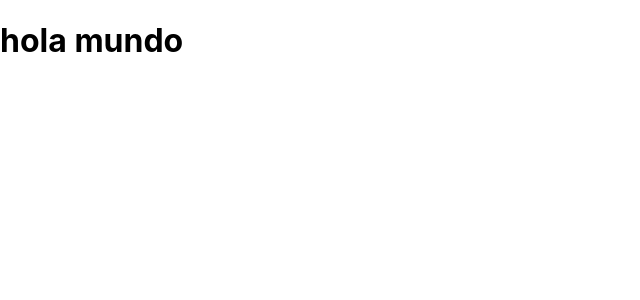
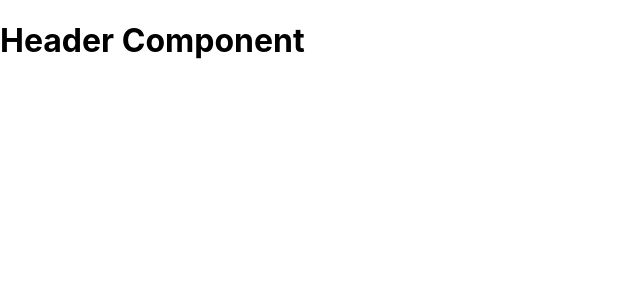
Before and after one commit to androettojuan/tienda-online, a React (Create React App) app: page / in a window 1280 px wide. Shown: the top 300 px of the page, without its empty margins (0-640 px from the left). Built offline with nearby package versions, Linux system fonts and the light colour scheme.

Commit message:
creacion  header y fix en themes

```diff
--- a/src/App.js
+++ b/src/App.js
@@ -1,7 +1,9 @@
+import Header from "./components/Header/Header";
+
 function App() {
   return (
     <div>
-      <h1>hola mundo</h1>
+      <Header></Header>
     </div>
   );
 }
--- a/src/components/Header/Header.jsx
+++ b/src/components/Header/Header.jsx
@@ -1,11 +1,12 @@
-import React from 'react';
+import React from "react";
+import { StyledHeader } from "./Header.styles";
 
 function Header() {
-    return (
-        <div>
-            <h1>Header Component</h1>
-        </div>
-    );
+  return (
+    <StyledHeader>
+      <h1>Header Component</h1>
+    </StyledHeader>
+  );
 }
 
 export default Header;
--- a/src/components/Header/Header.styles.js
+++ b/src/components/Header/Header.styles.js
@@ -0,0 +1,3 @@
+import { styled } from "../../theme/styled";
+
+export const StyledHeader = styled("div", {});
--- a/src/theme/styled.js
+++ b/src/theme/styled.js
@@ -1,14 +1,15 @@
 import { createStitches } from "@stitches/react";
-import Color from "color";
 
-const resolveColor = (color) => {
-  if (color.startsWith("$")) {
-    return resolveColor(config.theme.colors[color.replace("$", "")]);
-  }
-  return color;
-};
-
-export const { styled, css, globalCss, keyframes, getCssText, theme, createTheme, config } = createStitches({
+export const {
+  styled,
+  css,
+  globalCss,
+  keyframes,
+  getCssText,
+  theme,
+  createTheme,
+  config,
+} = createStitches({
   theme: {
     colors: {
       red: "#f63737",
@@ -34,13 +35,6 @@ export const { styled, css, globalCss, keyframes, getCssText, theme, createTheme
     },
   },
   utils: {
-    gradient: (value) => {
-      const color = resolveColor(value);
-      const brigthColor = Color(color).alpha(0.8).string();
-      return {
-        background: `linear-gradient(0deg, ${color} 0%, ${brigthColor} 100%)`,
-      };
-    },
     marginX: (value) => ({ marginLeft: value, marginRight: value }),
     marginY: (value) => ({ marginTop: value, marginBottom: value }),
     paddingX: (value) => ({ paddingLeft: value, paddingRight: value }),
```
Also changed, not shown: src/components/ScrollLayout/ScrollLayout.styles.js (added), src/components/ScrollLayout/header.styles.js (deleted).
